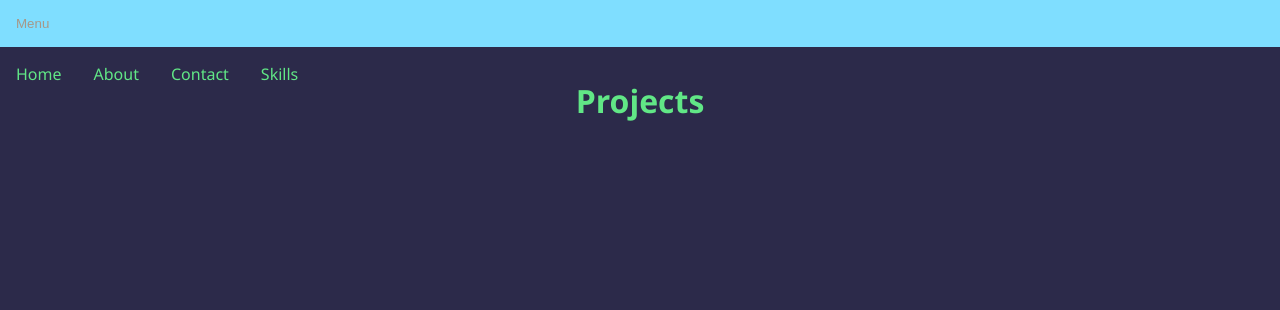
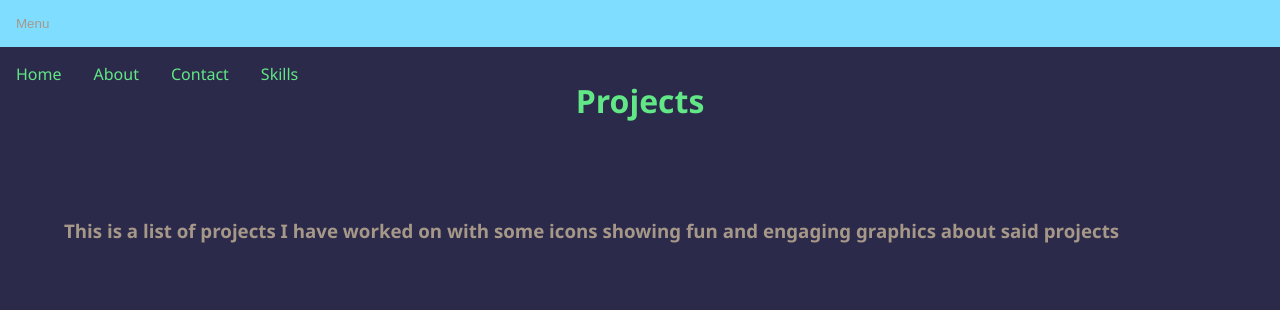
Before and after one commit to peteschaaf/peteschaaf.github.io, a plain HTML site: page projects.html in a window 1280 px wide. Drawn offline with Linux system fonts and the light colour scheme.

Commit message:
idk what i did but i messed with something on accident and needed to update this thing again so i didn't get something weird tomorrow.

```diff
--- a/projects.html
+++ b/projects.html
@@ -9,17 +9,20 @@
     <link rel="stylesheet" href="./css/layout.css">
     <link rel="stylesheet" href="./css/style.css">
 </head>
+
 <body>
-    <div class = "dropdown">
-        <button class = "dropdown-button">Menu</button>
-    <nav class = "dropdown-content">
+    <div class="dropdown">
+        <button class="dropdown-button">Menu</button>
+        <nav class="dropdown-content">
             <a href="index.html">Home</a>
             <a href="about.html">About</a>
             <a href="contact.html">Contact</a>
             <a href="skills.html">Skills</a>
-        </ul>
-    </nav>
+            </ul>
+        </nav>
     </div>
     <h1>Projects</h1>
+    <h3>This is a list of projects I have worked on with some icons showing fun and engaging graphics about said projects</h3>
 </body>
+
 </html>
```
